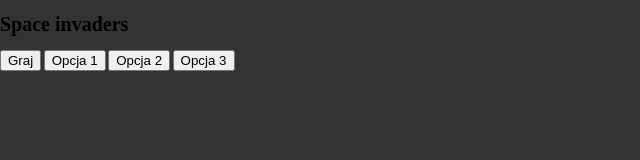
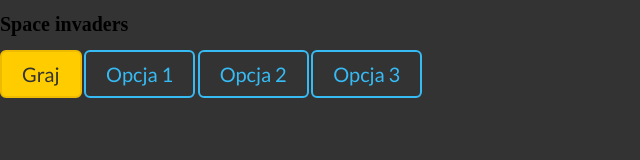
Before and after one commit to EmilSroka/Studies_Project_WDI, a plain HTML site: page index.html in a window 1280 px wide. Both pictures are taken after a click on the button "Graj". Shown: the whole page, without its empty margins (0-640 px from the left). Drawn offline with Linux system fonts and the light colour scheme; files whose address does not match are found by name.

Commit message:
Add css of component 'button'
component button
modificator primary
modificator danger

```diff
--- a/assets/style.css
+++ b/assets/style.css
@@ -22,3 +22,49 @@
 
     background-color: #333;
 }
+
+/* components */
+
+.c-button{
+    padding: 1rem 2rem;
+    border-radius: .6rem;
+    border: .2rem solid #36bbf5;
+
+    background-color: transparent;
+
+    font-family: 'Lato', sans-serif;
+    font-size: 2rem;
+    color: #36bbf5;
+
+    transition: all .5s ease;
+}
+
+.c-button:hover,
+.c-button:focus{
+    border: .2rem solid #25aae4;
+    background-color: #36bbf5;
+    outline: none;
+    color: #333;
+}
+
+.c-button--danger{
+    border: .2rem solid #ac3939;
+    color: #ac3939;
+}
+
+.c-button--danger:hover,
+.c-button--danger:focus{
+    border: .2rem solid #bd4a4a;
+    background-color: #ac3939;
+}
+
+.c-button--primary{
+    border: .2rem solid #ffcc00;
+    color: #ffcc00;
+}
+
+.c-button--primary:hover,
+.c-button--primary:focus{
+    border: .2rem solid #eebb00;
+    background-color: #ffcc00;
+}
```
